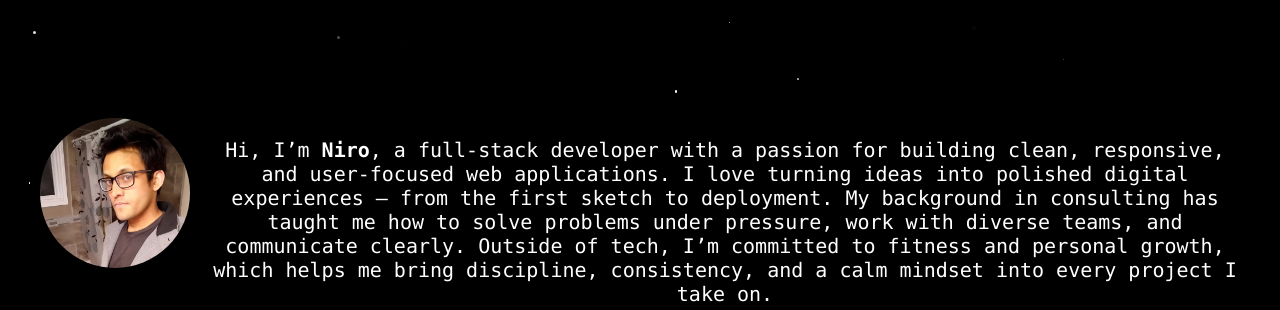
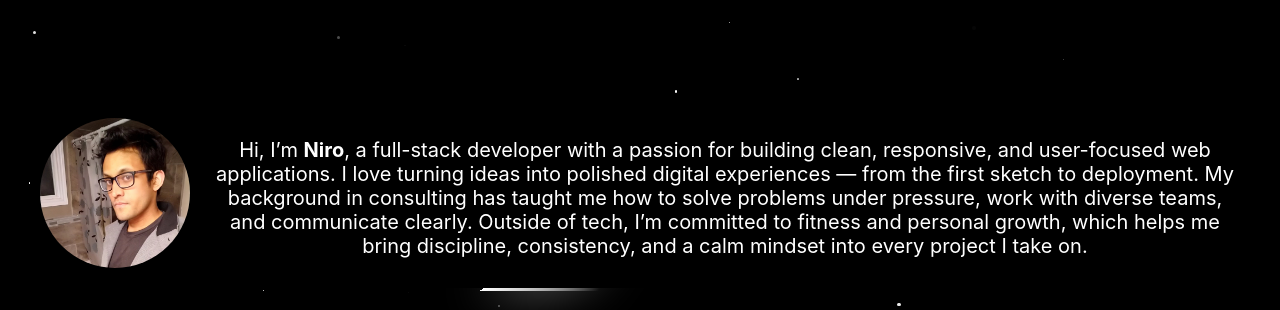
Before and after one commit to NirojanK/Portfolio-Website, a plain HTML site: page index.html in a window 1280 px wide. Shown: the top 310 px of the page. Drawn offline with Linux system fonts and the light colour scheme.

Commit message:
Refactor CSS styles and update font family

```diff
--- a/Index.css
+++ b/Index.css
@@ -4,7 +4,7 @@ body{
     color: whitesmoke;
 }
 h1, h3, h4, h5, p, li, a{
-    font-family: consolas;
+    font-family: 'Poppins', 'Inter', sans-serif;
 }
 @keyframes gradientText {
     0% { background-position: 0% 50%; }
```
